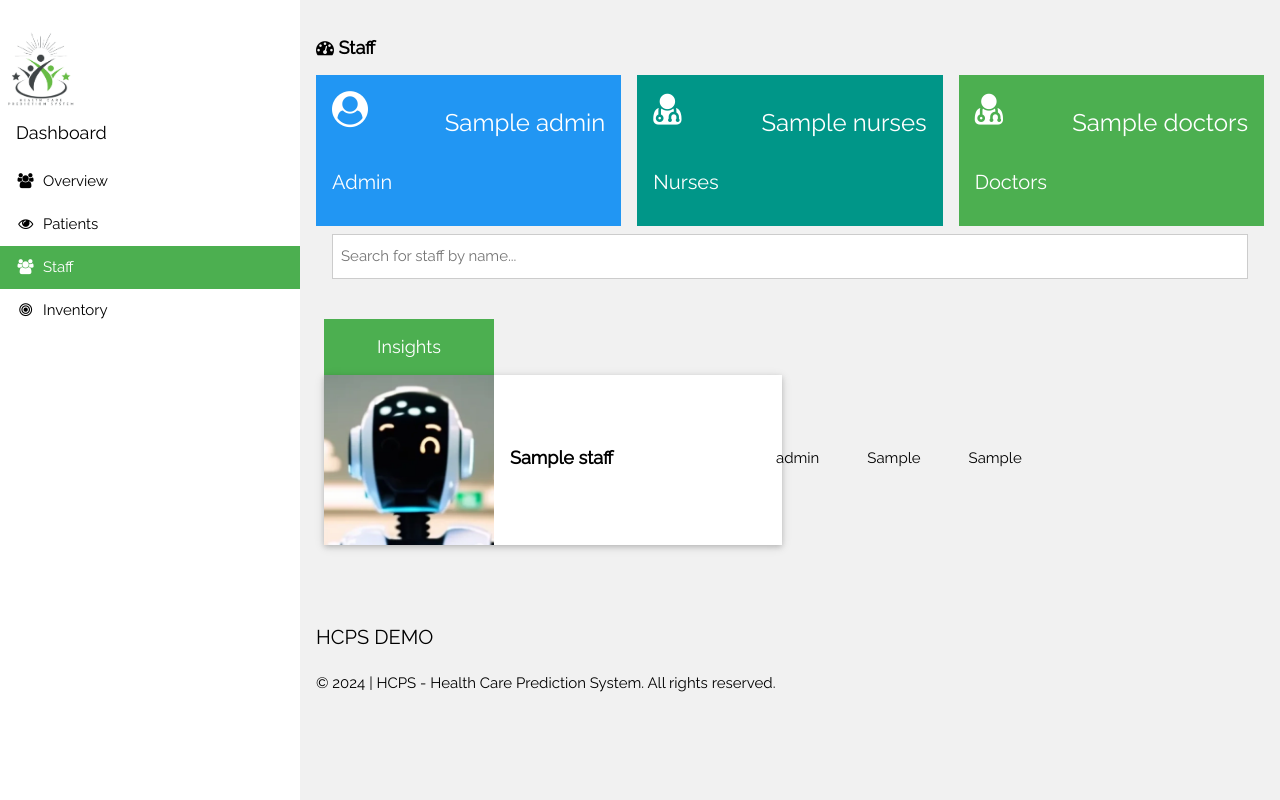
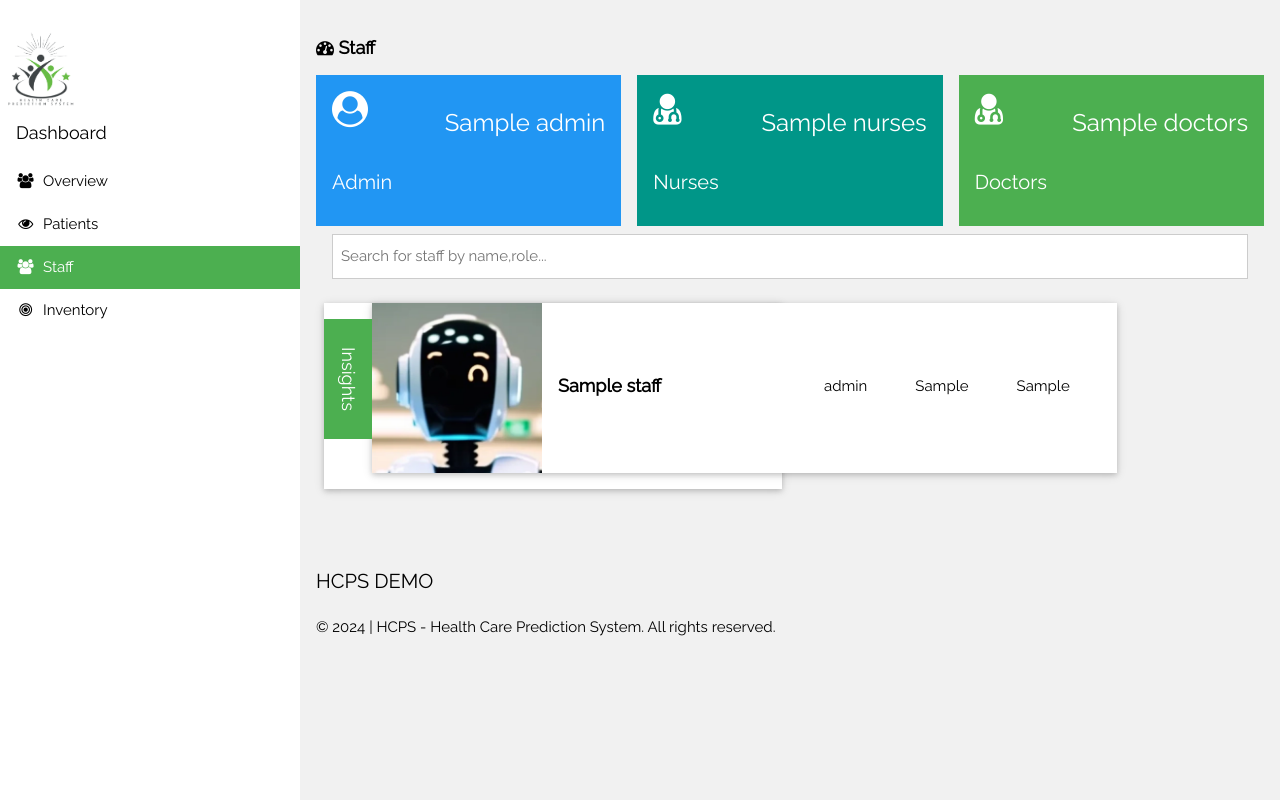
Before and after one commit to Lynn-rose/Health-Care-Prediction-System, a FastAPI app: template app/templates/staff.html in a window 1280 px wide. Run offline with FastAPI, Linux system fonts and the light colour scheme; the template is opened without the code that fills it: most values are stand-ins (such as "Sample title", 1, 10 or a date in 2020); parts of the project's set-up code (start-up, migrations or seed data) failed here and were passed over.

Commit message:
more changes

```diff
--- a/app/templates/staff.html
+++ b/app/templates/staff.html
@@ -78,7 +78,7 @@
 
                     <!-- Search Bar -->
                     <div class="w3-container w3-padding">
-                        <input class="w3-input w3-border w3-margin-bottom" type="text" id="staffSearch" onkeyup="searchStaff)" placeholder="Search for staff by name...">
+                        <input class="w3-input w3-border w3-margin-bottom" type="text" id="staffSearch" onkeyup="searchStaff()" placeholder="Search for staff by name,role...">
                     </div>
 
                     <!-- LEFT HALF -->
@@ -91,11 +91,15 @@
                             <input type="hidden" name='shift_end' value='{{staff.shift_end}}'>
                             <input type="hidden" name='assigned_patients' value='{{staff.assigned_patients}}'>
 
+
+                        </form>
+                        <div class='w3-white w3-card patient-record w3-animate-right w3-margin-bottom'>
                             <a href="#" class="person-link w3-button w3-green w3-padding-large w3-large
-                            w3-margin-top w3-hover-opacity" style='z-index: 1; min-width: 170px;' onclick="show_insight('{{staff.staff_id}}')">
+                            w3-margin-top w3-hover-opacity"
+                            style="z-index: 1; min-width: 30px; height: 120px; display: flex; justify-content: center; align-items: center; writing-mode: vertical-rl; text-orientation: mixed;"
+                            onclick="show_insight('{{staff.staff_id}}')">
                             Insights
                             </a>
-                        </form>
                             <div class='w3-white w3-card patient-record w3-animate-right w3-margin-bottom'>
                                 <div >
                                     <img src="images/robot.webp" alt="{{staff.staff_name}}" class='record-picture'>
@@ -113,8 +117,8 @@
                                     {{staff.shift_end}}
                                 </div>
                             </div>
+                        </div>
                         {% endfor %}
-
                     </div>
 
                     <!-- RIGHT HALF-->
@@ -219,8 +223,15 @@
         // Loop through all staff records and hide those that don't match the query
         for (var i = 0; i < staffCards.length; i++) {
             var staffName = staffCards[i].getElementsByClassName("w3-large")[0].textContent;
+            var staffRole = staffCards[i].getElementsByClassName("w3-padding")[0].textContent;
+            var shiftStart = staffCards[i].getElementsByClassName("w3-padding")[1].textContent;
+            var shiftEnd = staffCards[i].getElementsByClassName("w3-padding")[2].textContent;
 
-                    if (staffName.toLowerCase().indexOf(filter) > -1) {
+            // Combine all searchable text into one string
+            var searchableText = staffName + " " + staffRole + " " + shiftStart + " " + shiftEnd;
+
+            // Check if the filter value matches any of the fields
+            if (searchableText.toLowerCase().indexOf(filter) > -1) {
                 staffCards[i].style.display = "";
             } else {
                 staffCards[i].style.display = "none";
```
Also changed, not shown: app/templates/patients.html (+9 -4 lines). Lines whose indentation alone changed are shown as unchanged.
